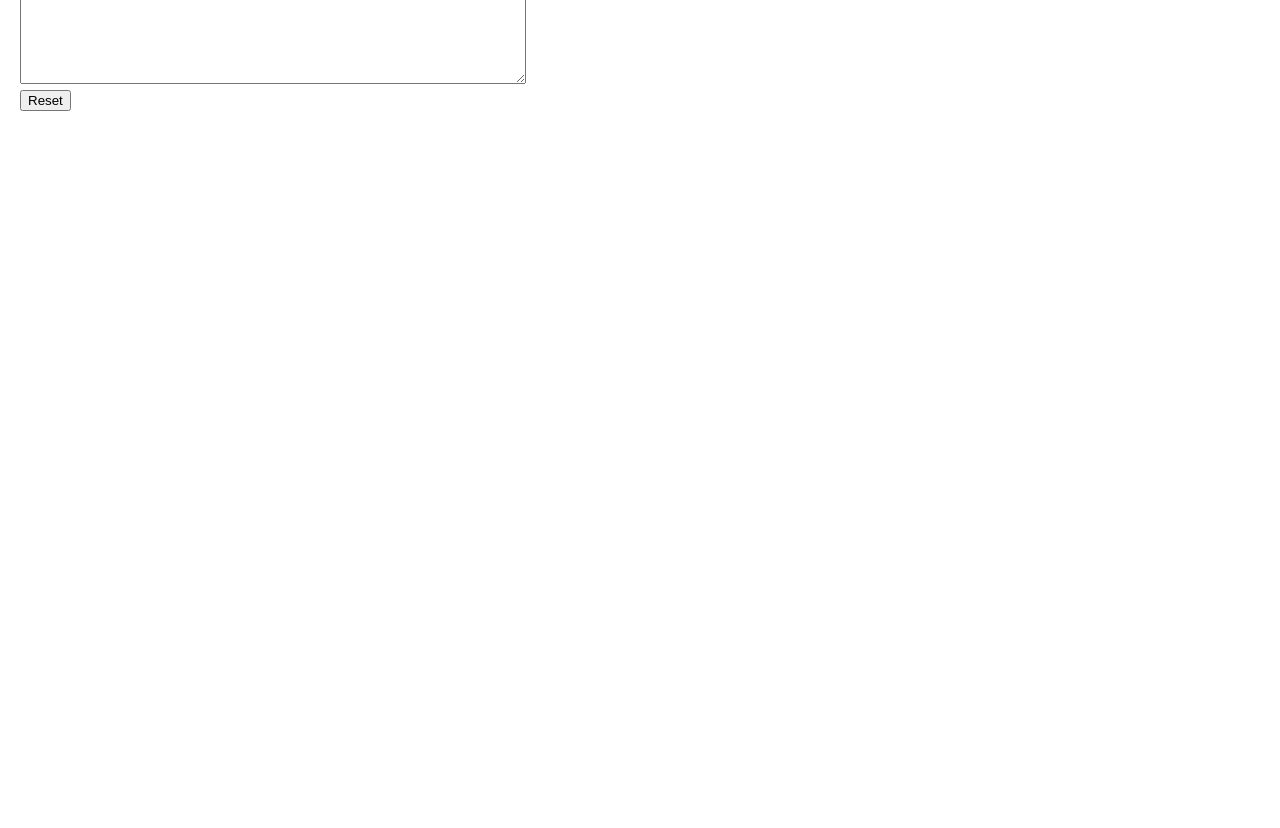
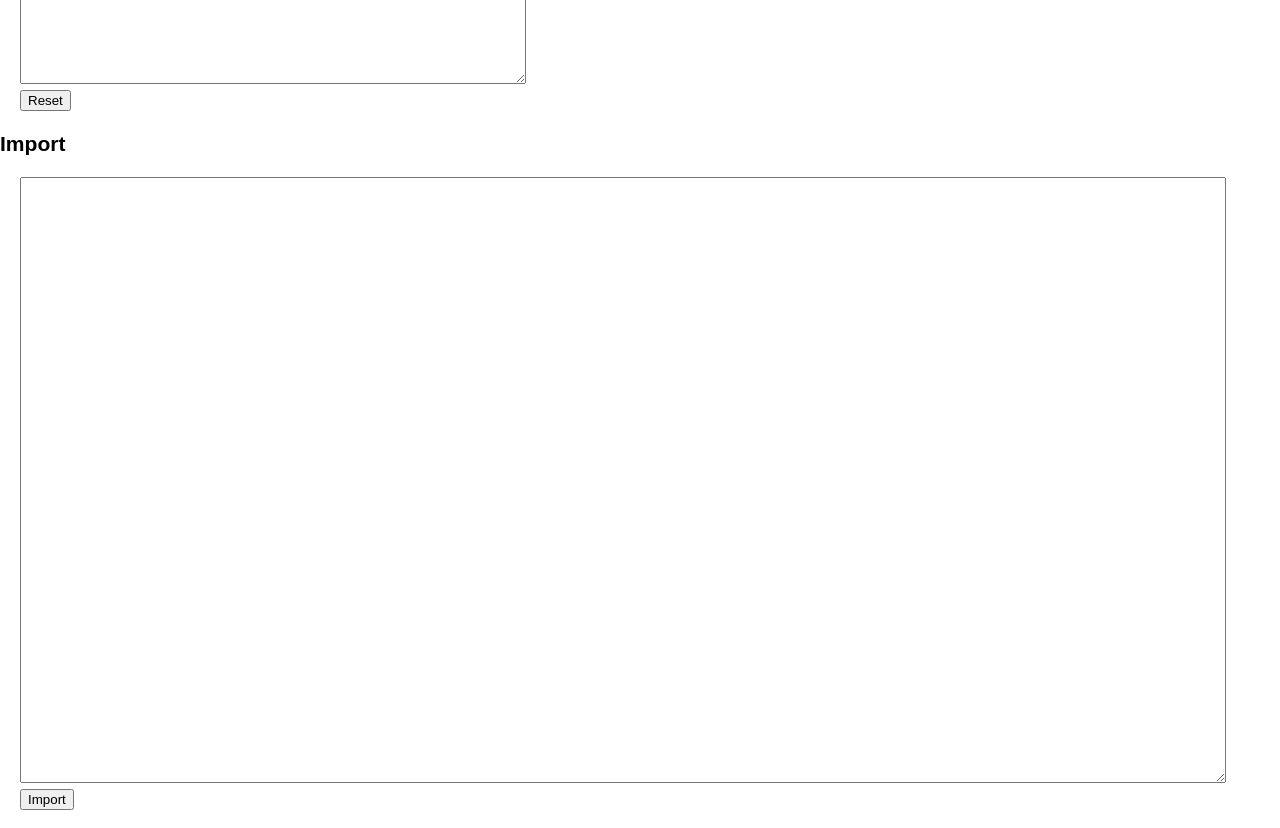
Before and after one commit to smably/comment-builder, a React (Create React App) app: page / in a window 1280 px wide. Shown: the part 580-1408 px from the top of the page. Before the commit the page ends 800 px from the top, so only its background shows below. Built offline with nearby package versions, Linux system fonts and the light colour scheme.

Commit message:
Add import field

```diff
--- a/src/App.css
+++ b/src/App.css
@@ -10,7 +10,7 @@
   font-size: large;
 }
 
-.result-container {
+.container {
   margin: 0 20px;
 }
 
@@ -29,3 +29,8 @@
   margin: 10px;
   padding: 10px 40px;
 }
+
+.import-text {
+  width: 1200px;
+  height: 600px;
+}
--- a/src/CommentBucketBuilder.js
+++ b/src/CommentBucketBuilder.js
@@ -17,6 +17,7 @@ class CommentBucketBuilder extends React.Component {
     this.addToResult = this.addToResult.bind(this);
     this.updateResult = this.updateResult.bind(this);
     this.remove = this.remove.bind(this);
+    this.import = this.import.bind(this);
   }
 
   componentDidMount() {
@@ -71,6 +72,17 @@ class CommentBucketBuilder extends React.Component {
     );
   }
 
+  import() {
+    const importText = document.getElementById('import').value;
+    const importItems = importText.split(/\n+/).filter(i => i !== '');
+
+    this.setState({
+      customComments: this.state.customComments.concat(importItems),
+    });
+
+    document.getElementById('import').value = '';
+  }
+
   render() {
     return (
       <div>
@@ -105,7 +117,7 @@ class CommentBucketBuilder extends React.Component {
           </ul>
         </div>
         <h3>Result</h3>
-        <div className='result-container'>
+        <div className='container'>
           <textarea
             className='result-text'
             value={this.state.result.replace('__name__', this.state.name)}
@@ -113,6 +125,11 @@ class CommentBucketBuilder extends React.Component {
           ></textarea><br />
           <button onClick={() => this.setState({ result: '' })}>Reset</button>
         </div>
+        <h3>Import</h3>
+        <div className='container'>
+          <textarea className='import-text' id='import'></textarea><br />
+          <button onClick={this.import}>Import</button>
+        </div>
       </div>
     );
   }
```
